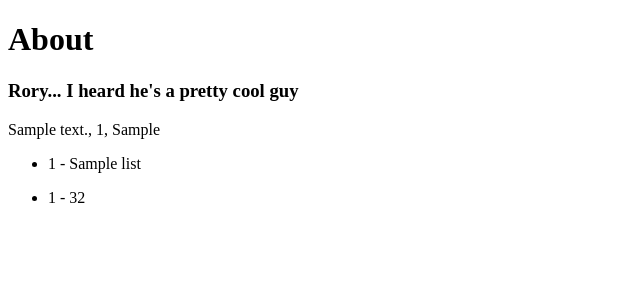
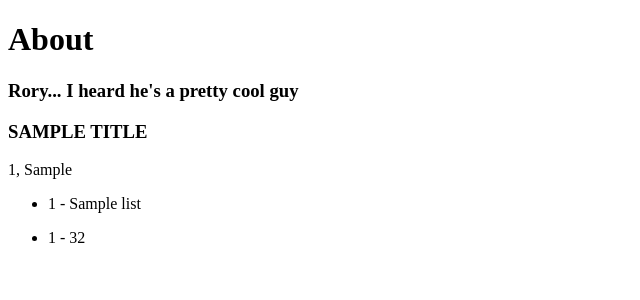
Before and after one commit to rorychristianmurray/trydjango-fcc, a Django app: template trydjango/templates/about.html in a window 1280 px wide. Shown: the part 70-370 px from the top of the page, without its empty margins (0-640 px from the left). Run offline with Django 3.2, Linux system fonts and the light colour scheme; the template is opened without the code that fills it: most values are stand-ins (such as "Sample title", 1, 10 or a date in 2020).

Commit message:
Stack filters

```diff
--- a/trydjango/pages/views.py
+++ b/trydjango/pages/views.py
@@ -19,7 +19,7 @@ def contact_view(request, *args, **kwargs):
 def about_view(request, *args, **kwargs):
     print(request)
     my_context = {
-        "my_text": "This is about us.",
+        "title": "this is about us.",
         "my_number": 123,
         "my_list": [123, 456, 789]
 
--- a/trydjango/templates/about.html
+++ b/trydjango/templates/about.html
@@ -1,8 +1,9 @@
 {% extends 'base.html' %} {% block content %}
 <h1>About</h1>
 <h3>Rory... I heard he's a pretty cool guy</h3>
+<h3>{{title | capfirst | upper}}</h3>
 <div>
-  {{my_text}}, {{my_number}}, {{my_list}}
+  {{my_number}}, {{my_list}}
 </div>
 
 <ul>
```
